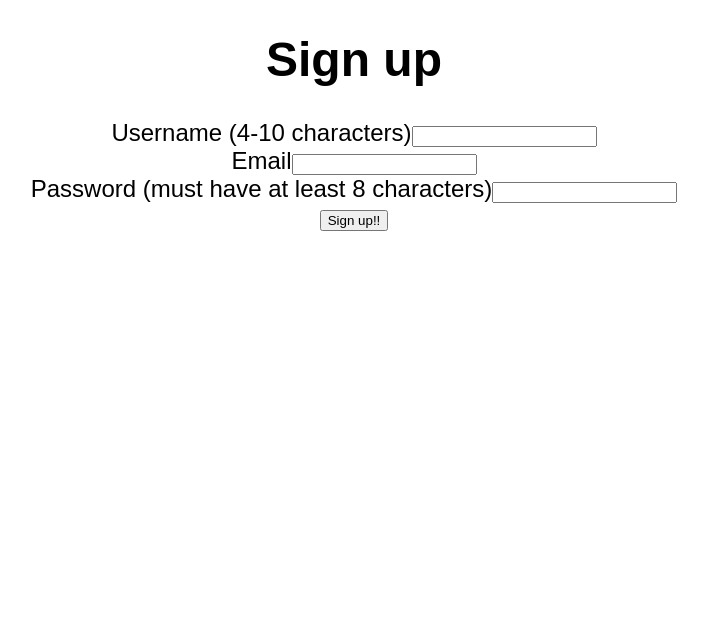
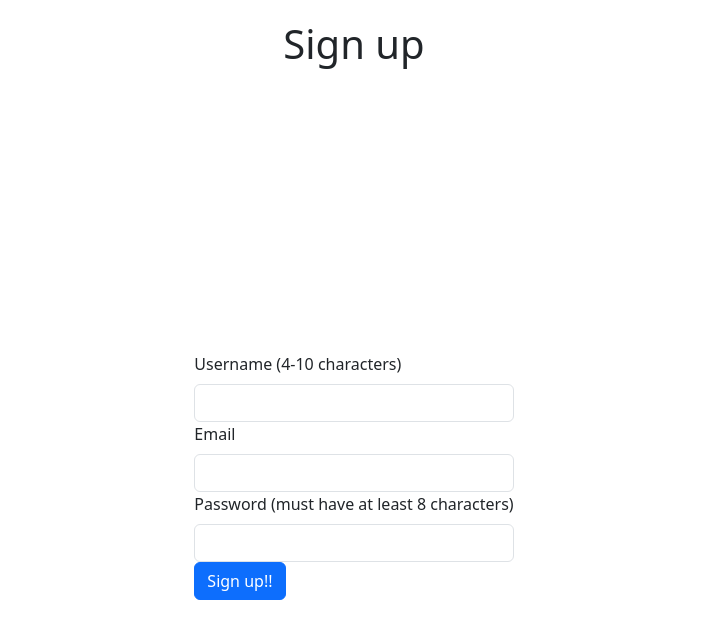
Before and after one commit to luxkatana/goback, a React (Vite) app in the folder goback-frontend/: page /signup in a window 1280 px wide. Shown: the top 638 px of the page, without its empty margins (286-994 px from the left). Built offline with nearby package versions, Linux system fonts and the light colour scheme.

Commit message:
Add of bootstrap

```diff
--- a/goback-frontend/package.json
+++ b/goback-frontend/package.json
@@ -10,7 +10,9 @@
     "preview": "vite preview"
   },
   "dependencies": {
+    "bootstrap": "^5.3.8",
     "react": "^19.1.1",
+    "react-bootstrap": "^2.10.10",
     "react-dom": "^19.1.1",
     "react-router-dom": "^7.9.4"
   },
--- a/goback-frontend/src/pages/DashboardPage.tsx
+++ b/goback-frontend/src/pages/DashboardPage.tsx
@@ -1,9 +1,18 @@
-import { useContext } from "react"
+import { useContext, useEffect, useState } from "react"
 import { AuthContext } from "../components/AuthContext"
+import { Link } from "react-router-dom";
+interface BackupResponseObject {
+	url_requested: string,
+	file_id: string,
+}
 
 export default function DashboardPage() {
+	const [backups, setbackups] = useState([]);
+	useEffect(() => {
+	});
 	return <>
 		<h1>Dashboard</h1>
+		{backups.length == 0 ? <p><Link to="/create">You have nothing, please go here to create something!</Link></p> : null}
 	</>
 
 }
--- a/goback-frontend/src/pages/HomePage.tsx
+++ b/goback-frontend/src/pages/HomePage.tsx
@@ -4,9 +4,6 @@ import { useContext, useEffect } from "react";
 import { AuthContext, type AuthContextProperties } from "../components/AuthContext";
 export default function HomePage() {
 	const credentialsman: AuthContextProperties = useContext(AuthContext)!;
-	useEffect(() => {
-		console.log(`zeg maar, je credentials zijn '${credentialsman.token}'`);
-	}, [credentialsman]);
 
 	return <>
 		<h1>Goback</h1>
--- a/goback-frontend/src/pages/LoginPage.tsx
+++ b/goback-frontend/src/pages/LoginPage.tsx
@@ -1,6 +1,7 @@
 import { useContext, useState, type FormEvent } from "react"
 import { useNavigate } from "react-router-dom";
 import { AuthContext, type AuthContextProperties } from "../components/AuthContext";
+import { Alert, Button, Form } from "react-bootstrap";
 
 
 
@@ -33,14 +34,19 @@ export default function LoginPage() {
 
 
 	return <>
-		{status.length > 0 ? <p>{status}</p> : null}
-		<form onSubmit={onSubmitForm}>
-			<p>Email:</p>
-			<input type="text" onChange={(e) => setemail(e.target.value)} required />
-			<p>Password:</p>
-			<input type="password" onChange={(e) => setpassword(e.target.value)} required />
-			<button type="submit">Log in</button>
-		</form>
+		{status.length > 0 ? <Alert variant="warning">{status}</Alert> : null}
+		<div className="d-flex justify-content-center align-items-center vh-100">
+			<Form onSubmit={onSubmitForm}>
+				<Form.Group>
+					<Form.Label>Email Address: </Form.Label>
+					<Form.Control type="text" onChange={(e) => setemail(e.target.value)} placeholder="Email here" required />
+				</Form.Group>
+				<Form.Group>
+					<Form.Label>Password: </Form.Label>
+					<Form.Control type="password" onChange={(e) => setpassword(e.target.value)} placeholder="Your super secret password here: " required />
+				</Form.Group>
+				<Button variant="primary" type="submit">Log in</Button>
+			</Form>
+		</div>
 	</>
-
 }
--- a/goback-frontend/src/pages/SignupPage.tsx
+++ b/goback-frontend/src/pages/SignupPage.tsx
@@ -1,6 +1,7 @@
 import { useContext, useState, type FormEvent } from "react";
 import { AuthContext } from "../components/AuthContext";
 import { useNavigate } from "react-router-dom";
+import { Button, Form } from "react-bootstrap";
 
 export default function SignupPage() {
 	const [username, setusername] = useState("");
@@ -39,22 +40,26 @@ export default function SignupPage() {
 	};
 	return <>
 		{errors.length > 0 ? <h2>{errors}</h2> : null}
-		<h1>Sign up</h1>
-		<form onSubmit={FormCallback}>
-			<div>
-				<label htmlFor="username">Username (4-10 characters)</label>
-				<input id="username" min={4} max={10} type="text" onChange={(new_value) => setusername(new_value.target.value)} name="username" />
-			</div>
-			<div>
-				<label htmlFor="email">Email</label>
-				<input id="email" max={254} type="email" onChange={(new_value) => setemail(new_value.target.value)} name="email" />
-			</div>
-			<div>
-				<label htmlFor="password">Password (must have at least 8 characters)</label>
-				<input id="password" max={210} min={8} type="password" onChange={(new_value) => setpassword(new_value.target.value)} name="password" />
-			</div>
-			<button type="submit">Sign up!!</button>
-		</form>
+		<div className="d-flex justify-content-center" style={{ marginTop: "20px" }}>
+			<h1>Sign up</h1>
+		</div>
+		<div className="d-flex justify-content-center align-items-center vh-100">
+			<Form onSubmit={FormCallback}>
+				<Form.Group>
+					<Form.Label>Username (4-10 characters)</Form.Label>
+					<Form.Control min={4} max={10} type="text" onChange={(new_value) => setusername(new_value.target.value)} name="username" />
+				</Form.Group>
+				<Form.Group>
+					<Form.Label>Email</Form.Label>
+					<Form.Control max={254} type="email" onChange={(new_value) => setemail(new_value.target.value)} name="email" />
+				</Form.Group>
+				<Form.Group>
+					<Form.Label>Password (must have at least 8 characters)</Form.Label>
+					<Form.Control max={210} min={8} type="password" onChange={(new_value) => setpassword(new_value.target.value)} name="password" />
+				</Form.Group>
+				<Button variant="primary" type="submit">Sign up!!</Button>
+			</Form>
+		</div>
 
 	</>
 
```
Also changed, not shown: goback-frontend/src/main.tsx (+4 -4 lines).
